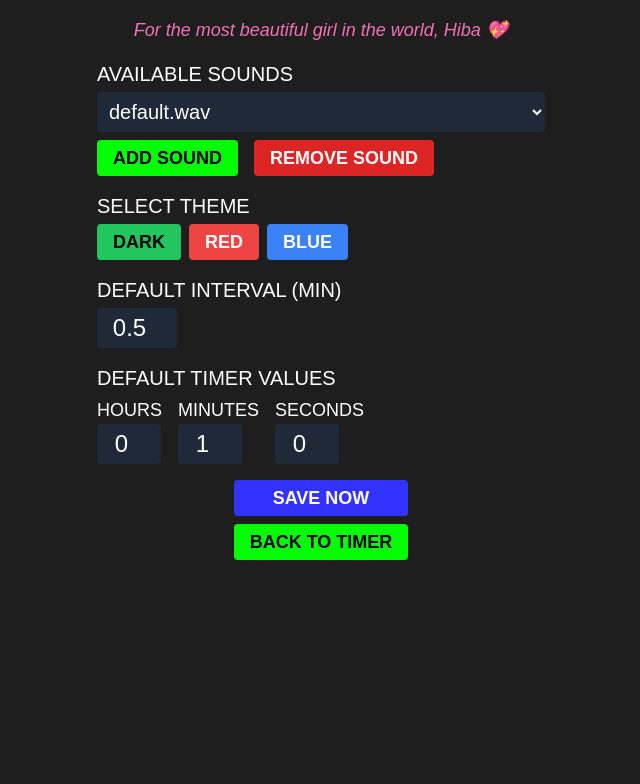
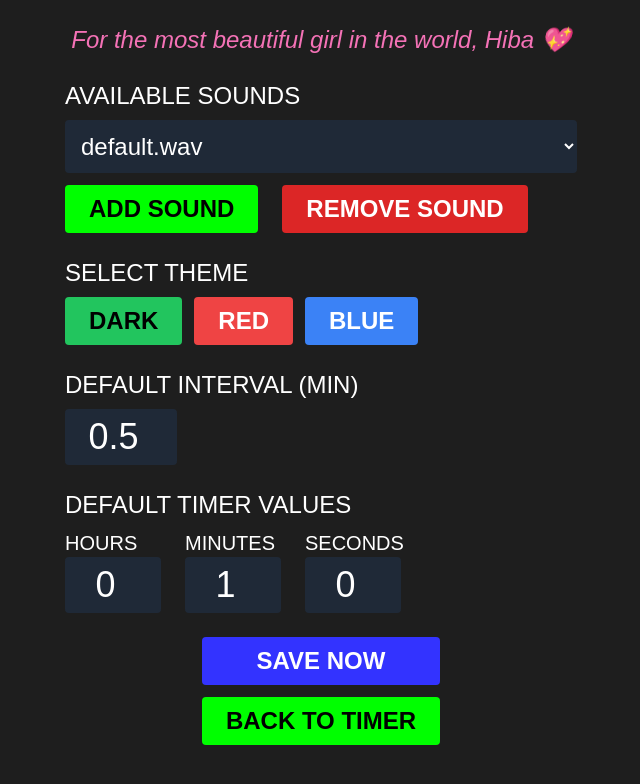
Before and after one commit to yousriplays/time-reminder, a plain HTML site: page index.html in a window 1280 px wide. Both pictures are taken after a click on the button "SETTINGS". Shown: the whole page, without its empty margins (319-959 px from the left). Drawn offline with nearby package versions, Linux system fonts and the light colour scheme.

Commit message:
Update index.html

```diff
--- a/index.html
+++ b/index.html
@@ -45,14 +45,16 @@
             background-color: var(--bg-color);
             color: var(--text-color);
             font-family: Arial, sans-serif;
+            font-size: 1.5rem; /* Increased base font size */
         }
         input, select, button {
             font-family: Arial, sans-serif;
+            font-size: 1.5rem; /* Increased font size for inputs/buttons */
         }
         .progress-bar {
-            height: 20px;
+            height: 30px; /* Increased progress bar height */
             background-color: #333;
-            border-radius: 10px;
+            border-radius: 15px; /* Adjusted for larger size */
             overflow: hidden;
         }
         .progress-bar div {
@@ -62,82 +64,82 @@
         }
     </style>
 </head>
-<body class="flex flex-col items-center min-h-screen p-4">
-    <div id="main-container" class="w-full max-w-md">
+<body class="flex flex-col items-center min-h-screen p-6"> <!-- Increased padding -->
+    <div id="main-container" class="w-full max-w-lg"> <!-- Increased max width -->
         <!-- Timer Page -->
         <div id="timer-page" class="flex flex-col items-center">
-            <p class="text-pink-400 italic text-lg mb-4">For the most beautiful girl in the world, Hiba 💖</p>
-            <div class="flex space-x-4 mb-4">
+            <p class="text-pink-400 italic text-2xl mb-6">For the most beautiful girl in the world, Hiba 💖</p> <!-- Increased text size -->
+            <div class="flex space-x-6 mb-6"> <!-- Increased spacing -->
                 <div class="text-center">
-                    <label class="block text-xl mb-1">HOURS</label>
-                    <input id="hours" type="number" min="0" max="99" value="0" class="w-16 text-center text-2xl bg-gray-800 text-white border-none rounded p-1">
+                    <label class="block text-2xl mb-2">HOURS</label> <!-- Increased font size -->
+                    <input id="hours" type="number" min="0" max="99" value="0" class="w-24 text-center text-4xl bg-gray-800 text-white border-none rounded p-2"> <!-- Increased width, font, padding -->
                 </div>
                 <div class="text-center">
-                    <label class="block text-xl mb-1">MINUTES</label>
-                    <input id="minutes" type="number" min="0" max="59" value="1" class="w-16 text-center text-2xl bg-gray-800 text-white border-none rounded p-1">
+                    <label class="block text-2xl mb-2">MINUTES</label>
+                    <input id="minutes" type="number" min="0" max="59" value="1" class="w-24 text-center text-4xl bg-gray-800 text-white border-none rounded p-2">
                 </div>
                 <div class="text-center">
-                    <label class="block text-xl mb-1">SECONDS</label>
-                    <input id="seconds" type="number" min="0" max="59" value="0" class="w-16 text-center text-2xl bg-gray-800 text-white border-none rounded p-1">
+                    <label class="block text-2xl mb-2">SECONDS</label>
+                    <input id="seconds" type="number" min="0" max="59" value="0" class="w-24 text-center text-4xl bg-gray-800 text-white border-none rounded p-2">
                 </div>
             </div>
-            <div class="mb-4 w-full text-center">
-                <label class="block text-xl mb-1">INTERVAL (MINUTES)</label>
-                <input id="interval" type="number" min="0" step="0.1" value="0.5" class="w-20 text-center text-2xl bg-gray-800 text-white border-none rounded p-1">
+            <div class="mb-6 w-full text-center"> <!-- Increased margin -->
+                <label class="block text-2xl mb-2">INTERVAL (MINUTES)</label>
+                <input id="interval" type="number" min="0" step="0.1" value="0.5" class="w-28 text-center text-4xl bg-gray-800 text-white border-none rounded p-2"> <!-- Increased width -->
             </div>
-            <div class="progress-bar w-full max-w-xs mb-4">
+            <div class="progress-bar w-full max-w-sm mb-6"> <!-- Increased max width -->
                 <div id="progress" class="w-0"></div>
             </div>
-            <p id="time-display" class="text-2xl mb-4" style="color: var(--time-color);">TIME LEFT: 0:00</p>
-            <div class="flex space-x-4">
-                <button id="start-stop" class="px-4 py-2 text-lg font-bold rounded" style="background-color: var(--button-bg); color: var(--button-fg);">START TIMER</button>
-                <button id="settings-btn" class="px-4 py-2 text-lg font-bold rounded" style="background-color: var(--settings-bg); color: var(--settings-fg);">SETTINGS</button>
+            <p id="time-display" class="text-4xl mb-6" style="color: var(--time-color);">TIME LEFT: 0:00</p> <!-- Increased text size -->
+            <div class="flex space-x-6"> <!-- Increased spacing -->
+                <button id="start-stop" class="px-6 py-3 text-2xl font-bold rounded" style="background-color: var(--button-bg); color: var(--button-fg);">START TIMER</button> <!-- Increased padding, font -->
+                <button id="settings-btn" class="px-6 py-3 text-2xl font-bold rounded" style="background-color: var(--settings-bg); color: var(--settings-fg);">SETTINGS</button>
             </div>
         </div>
         <!-- Settings Page -->
         <div id="settings-page" class="flex flex-col items-center hidden">
-            <p class="text-pink-400 italic text-lg mb-4">For the most beautiful girl in the world, Hiba 💖</p>
-            <div class="w-full mb-4">
-                <label class="block text-xl mb-1">AVAILABLE SOUNDS</label>
-                <select id="sound-choice" class="w-full p-2 text-xl bg-gray-800 text-white border-none rounded"></select>
-                <div class="flex space-x-4 mt-2">
-                    <button id="add-sound" class="px-4 py-1 text-lg font-bold rounded" style="background-color: var(--button-bg); color: var(--button-fg);">ADD SOUND</button>
-                    <button id="remove-sound" class="px-4 py-1 text-lg font-bold bg-red-600 text-white rounded">REMOVE SOUND</button>
+            <p class="text-pink-400 italic text-2xl mb-6">For the most beautiful girl in the world, Hiba 💖</p>
+            <div class="w-full mb-6">
+                <label class="block text-2xl mb-2">AVAILABLE SOUNDS</label>
+                <select id="sound-choice" class="w-full p-3 text-2xl bg-gray-800 text-white border-none rounded"></select> <!-- Increased padding, font -->
+                <div class="flex space-x-6 mt-3"> <!-- Increased spacing, margin -->
+                    <button id="add-sound" class="px-6 py-2 text-2xl font-bold rounded" style="background-color: var(--button-bg); color: var(--button-fg);">ADD SOUND</button> <!-- Increased padding, font -->
+                    <button id="remove-sound" class="px-6 py-2 text-2xl font-bold bg-red-600 text-white rounded">REMOVE SOUND</button>
                 </div>
                 <input id="sound-input" type="file" accept="audio/*" class="hidden">
             </div>
-            <div class="w-full mb-4">
-                <label class="block text-xl mb-1">SELECT THEME</label>
-                <div class="flex space-x-2">
-                    <button class="theme-btn px-4 py-1 text-lg font-bold rounded bg-green-500 text-black" data-theme="dark">DARK</button>
-                    <button class="theme-btn px-4 py-1 text-lg font-bold rounded bg-red-500 text-white" data-theme="red">RED</button>
-                    <button class="theme-btn px-4 py-1 text-lg font-bold rounded bg-blue-500 text-white" data-theme="blue">BLUE</button>
+            <div class="w-full mb-6">
+                <label class="block text-2xl mb-2">SELECT THEME</label>
+                <div class="flex space-x-3"> <!-- Increased spacing -->
+                    <button class="theme-btn px-6 py-2 text-2xl font-bold rounded bg-green-500 text-black" data-theme="dark">DARK</button> <!-- Increased padding, font -->
+                    <button class="theme-btn px-6 py-2 text-2xl font-bold rounded bg-red-500 text-white" data-theme="red">RED</button>
+                    <button class="theme-btn px-6 py-2 text-2xl font-bold rounded bg-blue-500 text-white" data-theme="blue">BLUE</button>
                 </div>
             </div>
-            <div class="w-full mb-4">
-                <label class="block text-xl mb-1">DEFAULT INTERVAL (MIN)</label>
-                <input id="default-interval" type="number" min="0" step="0.1" value="0.5" class="w-20 text-center text-2xl bg-gray-800 text-white border-none rounded p-1">
+            <div class="w-full mb-6">
+                <label class="block text-2xl mb-2">DEFAULT INTERVAL (MIN)</label>
+                <input id="default-interval" type="number" min="0" step="0.1" value="0.5" class="w-28 text-center text-4xl bg-gray-800 text-white border-none rounded p-2"> <!-- Increased width, font, padding -->
             </div>
-            <div class="w-full mb-4">
-                <label class="block text-xl mb-1">DEFAULT TIMER VALUES</label>
-                <div class="flex space-x-4">
+            <div class="w-full mb-6">
+                <label class="block text-2xl mb-2">DEFAULT TIMER VALUES</label>
+                <div class="flex space-x-6"> <!-- Increased spacing -->
                     <div>
-                        <label class="block text-lg">HOURS</label>
-                        <input id="default-hours" type="number" min="0" max="99" value="0" class="w-16 text-center text-2xl bg-gray-800 text-white border-none rounded p-1">
+                        <label class="block text-xl">HOURS</label> <!-- Slightly smaller label for hierarchy -->
+                        <input id="default-hours" type="number" min="0" max="99" value="0" class="w-24 text-center text-4xl bg-gray-800 text-white border-none rounded p-2"> <!-- Increased width, font, padding -->
                     </div>
                     <div>
-                        <label class="block text-lg">MINUTES</label>
-                        <input id="default-minutes" type="number" min="0" max="59" value="1" class="w-16 text-center text-2xl bg-gray-800 text-white border-none rounded p-1">
+                        <label class="block text-xl">MINUTES</label>
+                        <input id="default-minutes" type="number" min="0" max="59" value="1" class="w-24 text-center text-4xl bg-gray-800 text-white border-none rounded p-2">
                     </div>
                     <div>
-                        <label class="block text-lg">SECONDS</label>
-                        <input id="default-seconds" type="number" min="0" max="59" value="0" class="w-16 text-center text-2xl bg-gray-800 text-white border-none rounded p-1">
+                        <label class="block text-xl">SECONDS</label>
+                        <input id="default-seconds" type="number" min="0" max="59" value="0" class="w-24 text-center text-4xl bg-gray-800 text-white border-none rounded p-2">
                     </div>
                 </div>
             </div>
-            <div class="flex flex-col space-y-2">
-                <button id="save-settings" class="px-4 py-1 text-lg font-bold rounded" style="background-color: var(--settings-bg); color: var(--settings-fg);">SAVE NOW</button>
-                <button id="back-to-timer" class="px-4 py-1 text-lg font-bold rounded" style="background-color: var(--button-bg); color: var(--button-fg);">BACK TO TIMER</button>
+            <div class="flex flex-col space-y-3"> <!-- Increased spacing -->
+                <button id="save-settings" class="px-6 py-2 text-2xl font-bold rounded" style="background-color: var(--settings-bg); color: var(--settings-fg);">SAVE NOW</button> <!-- Increased padding, font -->
+                <button id="back-to-timer" class="px-6 py-2 text-2xl font-bold rounded" style="background-color: var(--button-bg); color: var(--button-fg);">BACK TO TIMER</button>
             </div>
         </div>
     </div>
```
